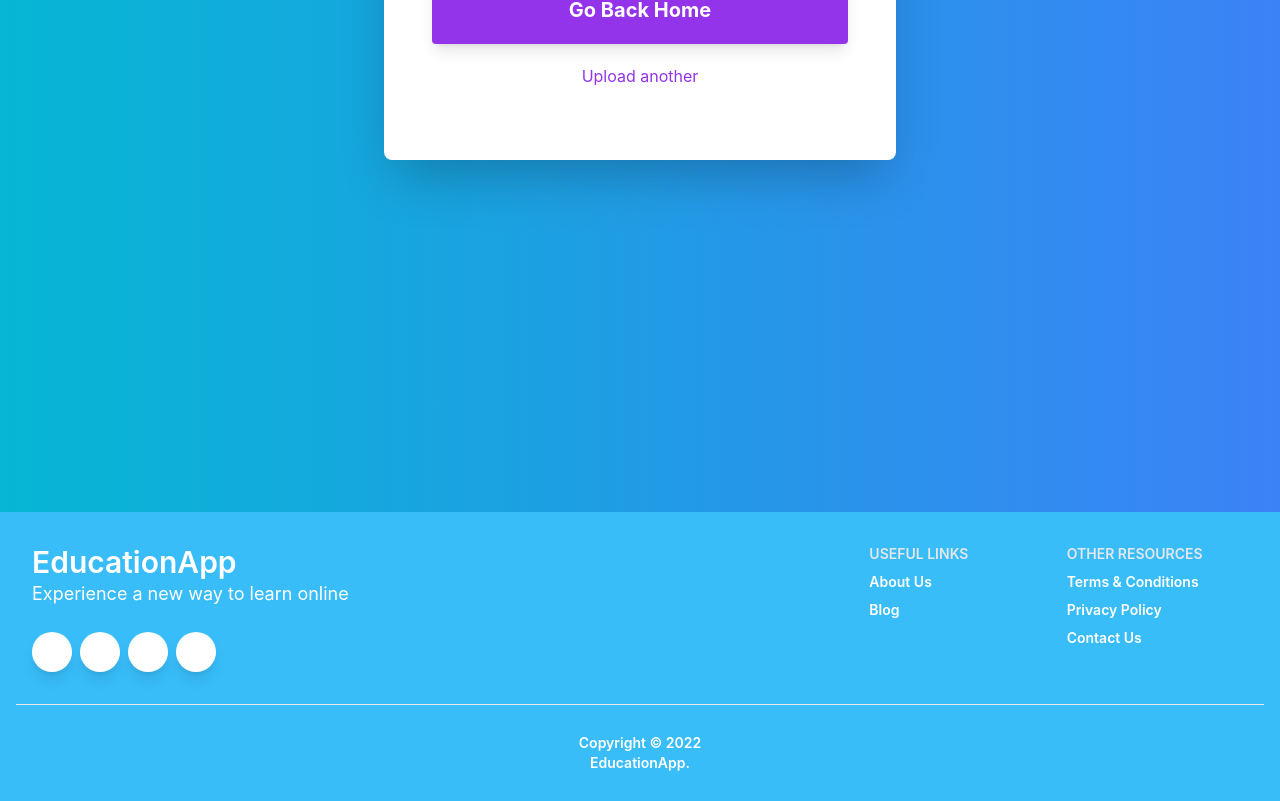
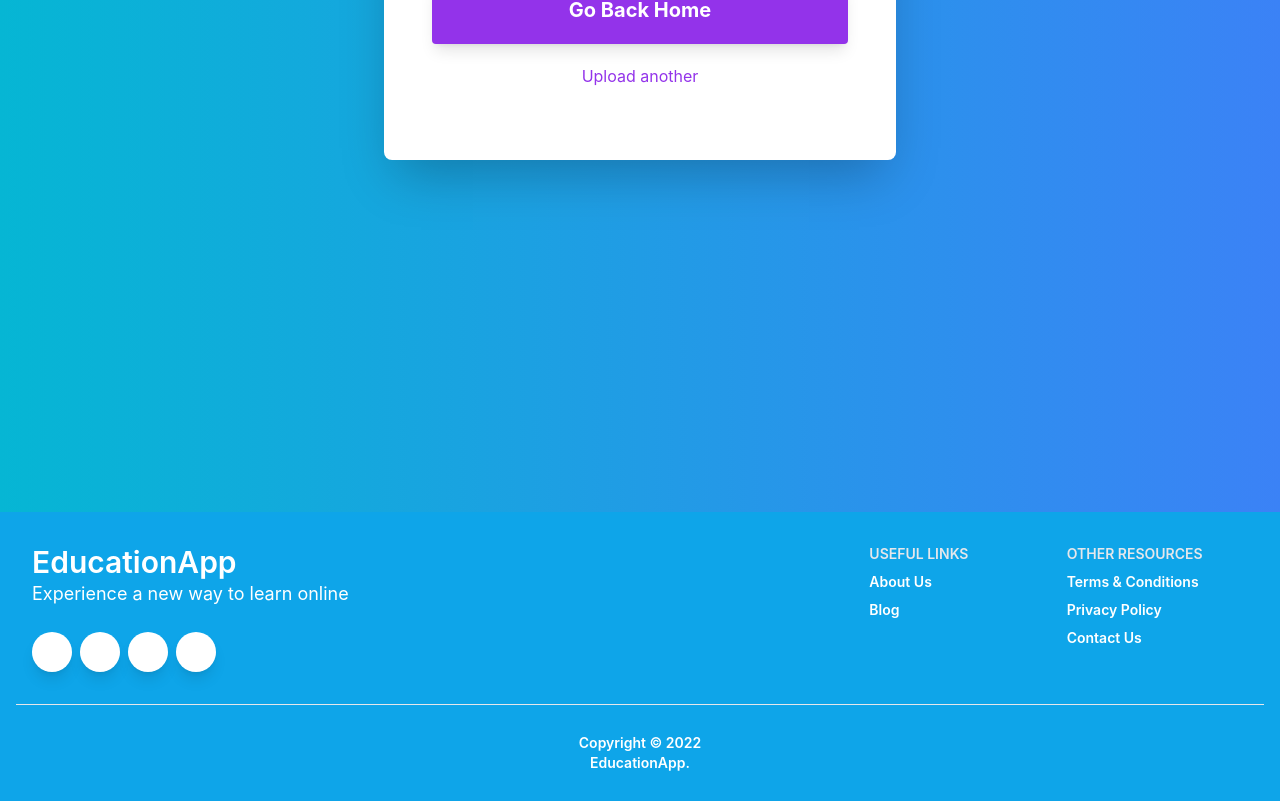
Before and after one commit to Wais1/education-app-fe, a React (Create React App) app: page /uploadSuccess in a window 1280 px wide. Shown: the part 361-1162 px from the top of the page. Built offline with nearby package versions, Linux system fonts and the light colour scheme; no server answers.

Commit message:
made footer a tint darker

```diff
--- a/src/components/Footer.jsx
+++ b/src/components/Footer.jsx
@@ -5,7 +5,7 @@ import { FontAwesomeIcon } from "@fortawesome/react-fontawesome";
 
 function Footer() {
   return (
-    <footer className="relative bg-sky-400 pt-8 pb-6">
+    <footer className="relative bg-sky-500 pt-8 pb-6">
       <div
         className="bottom-auto top-0 left-0 right-0 w-full pointer-events-none overflow-hidden -mt-20"
         style={{ height: "80px" }}
```
